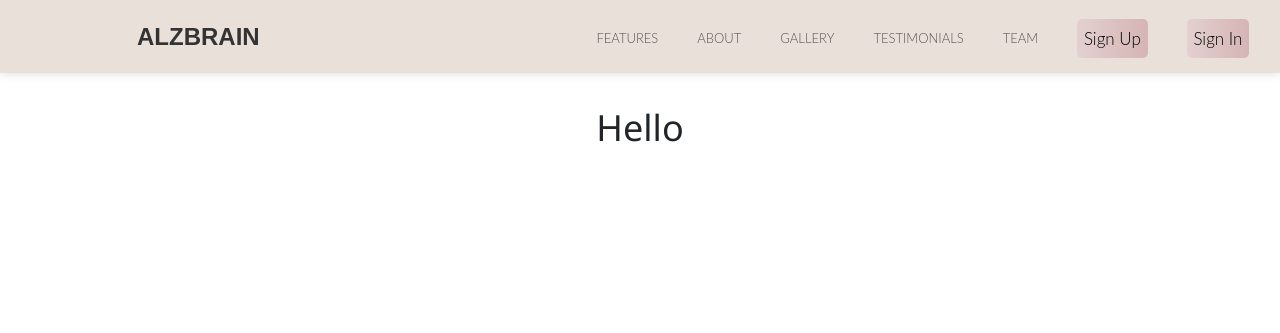
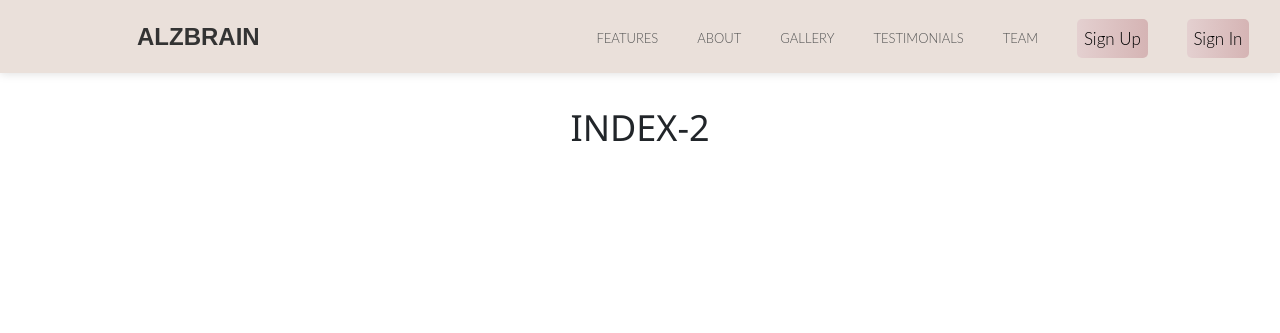
Before and after one commit to yash233/hello, a Flask app: template templates/index2.html in a window 1280 px wide. Shown: the top 333 px of the page. Run offline with Flask 3, Linux system fonts and the light colour scheme; the template is opened without the code that fills it, so the values that code supplies are empty; some libraries are stand-ins or nearby versions.

Commit message:
hello this is the commited line;

```diff
--- a/templates/index2.html
+++ b/templates/index2.html
@@ -3,5 +3,5 @@
 home
 {% endblock %}
 {% block main %}
-<h1>Hello</h1>
+<h1>INDEX-2</h1>
 {% endblock %}
```
